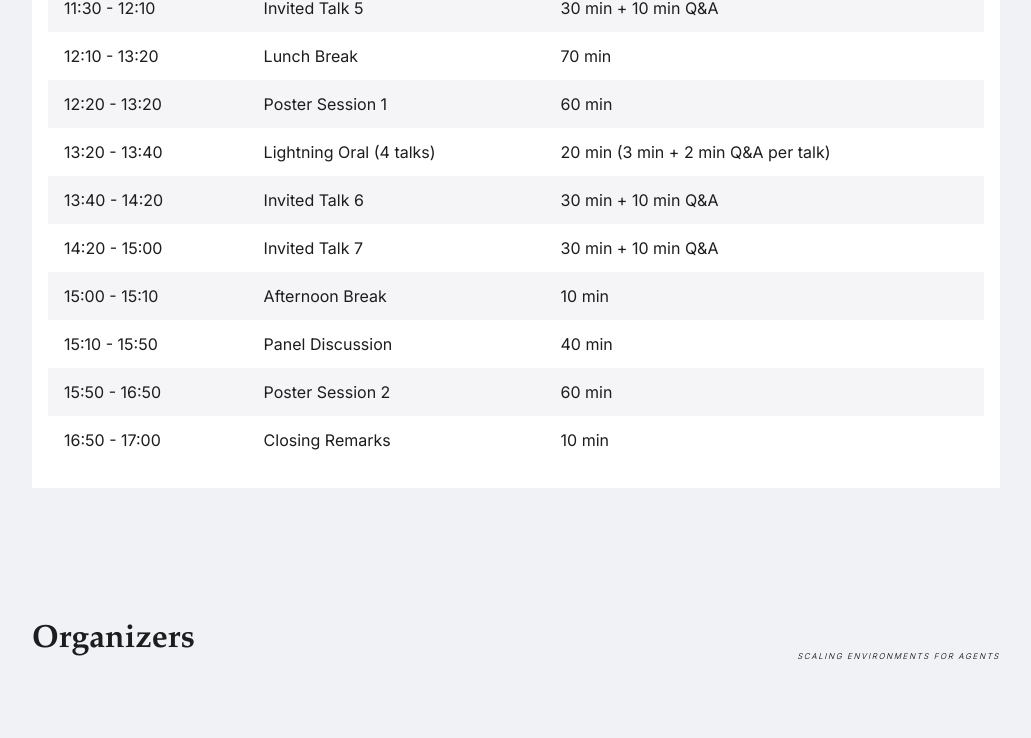
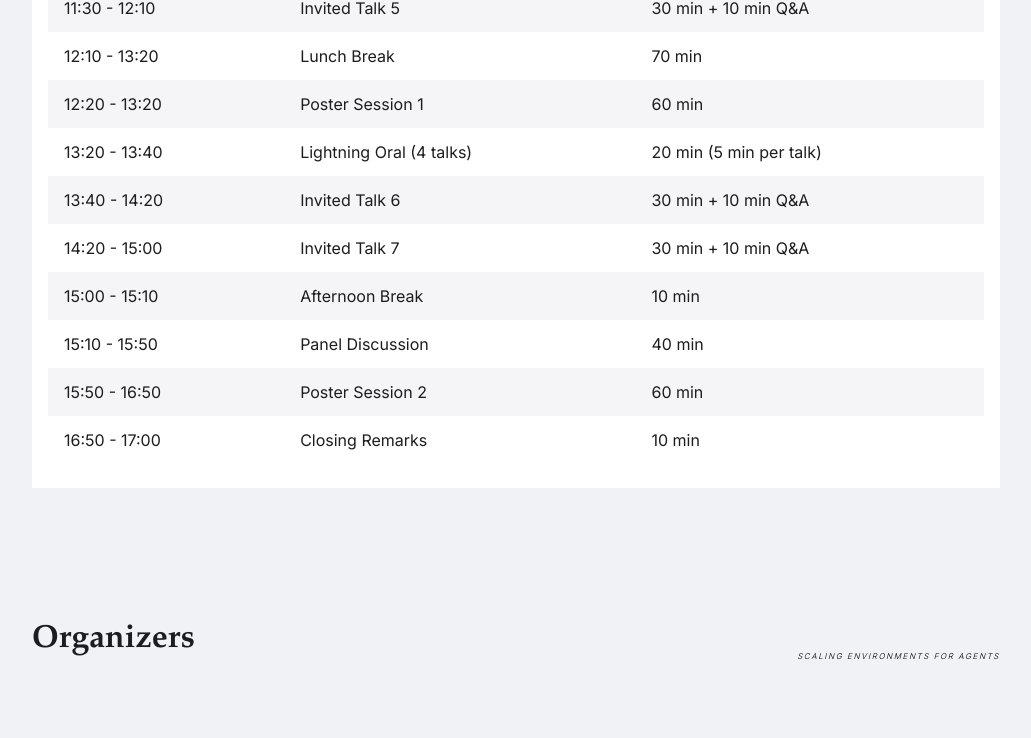
Before and after one commit to SEA-Workshop/sea-workshop.github.io, a website built with Vite: page index.html in a window 1280 px wide. Shown: the part 4999-5737 px from the top of the page, without its empty margins (124-1155 px from the left). Built offline with nearby package versions, Linux system fonts and the light colour scheme.

Commit message:
chore: update

```diff
--- a/index.html
+++ b/index.html
@@ -484,7 +484,7 @@
                   <tr>
                     <td>13:20 - 13:40</td>
                     <td>Lightning Oral (4 talks)</td>
-                    <td>20 min (3 min + 2 min Q&A per talk)</td>
+                    <td>20 min (5 min per talk)</td>
                   </tr>
                   <tr>
                     <td>13:40 - 14:20</td>
```
